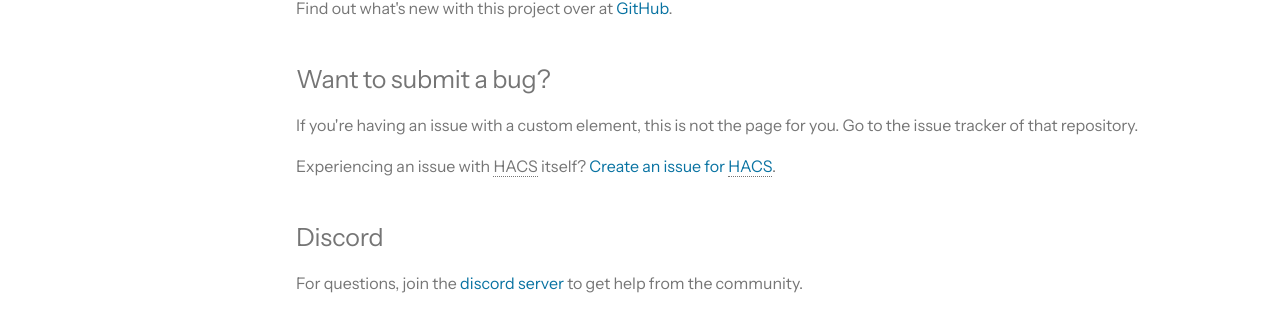
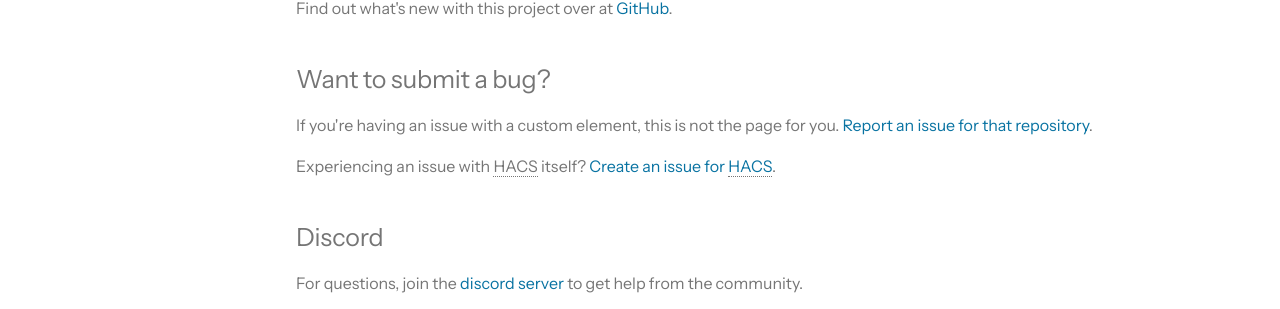
Before and after one commit to hacs/documentation, an MkDocs documentation site: the page built from source/docs/help/index.md, in a window 1280 px wide and 1138 px high. Shown: the part 565-874 px from the top of the window. Built offline with MkDocs 1.6.1 and Material for MkDocs 9.7.7, drawn with Linux system fonts in a browser that asks for light colours; some web fonts are replaced; plug-ins that fetch from the network failed and are left out; comment, search, counter and statistics services are not loaded.

Commit message:
Update source/docs/help/index.md

```diff
--- a/source/docs/help/index.md
+++ b/source/docs/help/index.md
@@ -17,7 +17,7 @@ Find out what's new with this project over at [GitHub](https://github.com/hacs).
 
 ## Want to submit a bug?
 
-If you're having an issue with a custom element, this is not the page for you. Go to the issue tracker of that repository.
+If you're having an issue with a custom element, this is not the page for you. [Report an issue for that repository](/docs/use/repositories/dashboard.md/#reporting-an-issue-with-a-repository).
 
 Experiencing an issue with HACS itself? [Create an issue for HACS](/docs/help/issues.md).
 
```
